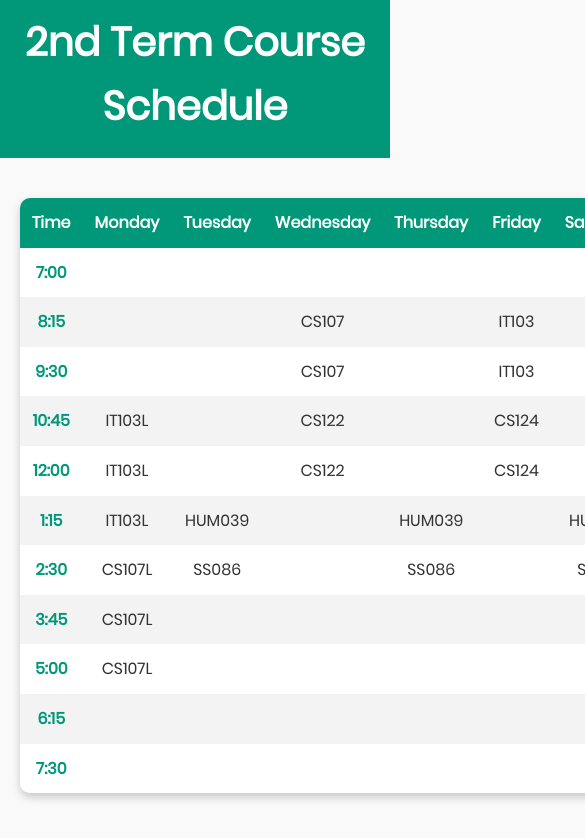
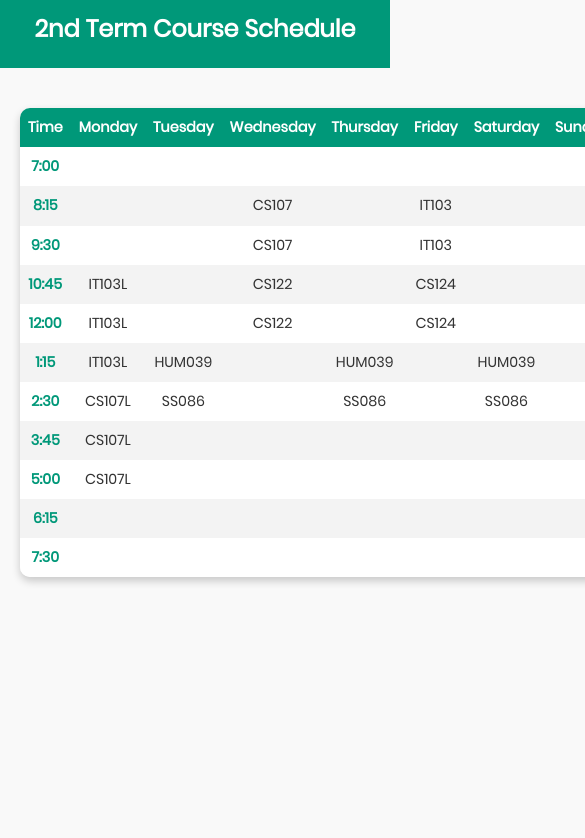
Before and after one commit to ZACHARY2215/ZACHARY2215.github.io, a plain HTML site: page BautistaCourseSchedule.html in a window 390 px wide. Shown: the top 838 px of the page, 585 px wide, since content can reach past the window. Drawn offline with Linux system fonts and the light colour scheme.

Commit message:
added compatibility

```diff
--- a/CourseScheduleStyles.css
+++ b/CourseScheduleStyles.css
@@ -1,4 +1,3 @@
-
 * {
   margin: 0;
   padding: 0;
@@ -17,7 +16,6 @@ body {
   line-height: 1.6;
   color: #333;
   background-color: #f9f9f9;
-  margin: 0;
 }
 
 header {
@@ -28,7 +26,7 @@ header {
 }
 
 .title {
-  font-size: 2.5rem;
+  font-size: 2rem;
   font-weight: bold;
   margin-bottom: 10px;
 }
@@ -37,8 +35,12 @@ main {
   padding: 20px;
 }
 
+.table-container {
+  overflow-x: auto;
+}
+
 .content-table {
-  width: 90%;
+  width: 100%;
   margin: 20px auto;
   border-collapse: collapse;
   border-radius: 10px;
@@ -69,3 +71,16 @@ main {
   font-weight: bold;
   color: #009879;
 }
+
+
+@media (max-width: 768px) {
+  .title {
+    font-size: 1.5rem;
+  }
+
+  .content-table th,
+  .content-table td {
+    padding: 8px;
+    font-size: 0.9rem;
+  }
+}
```
